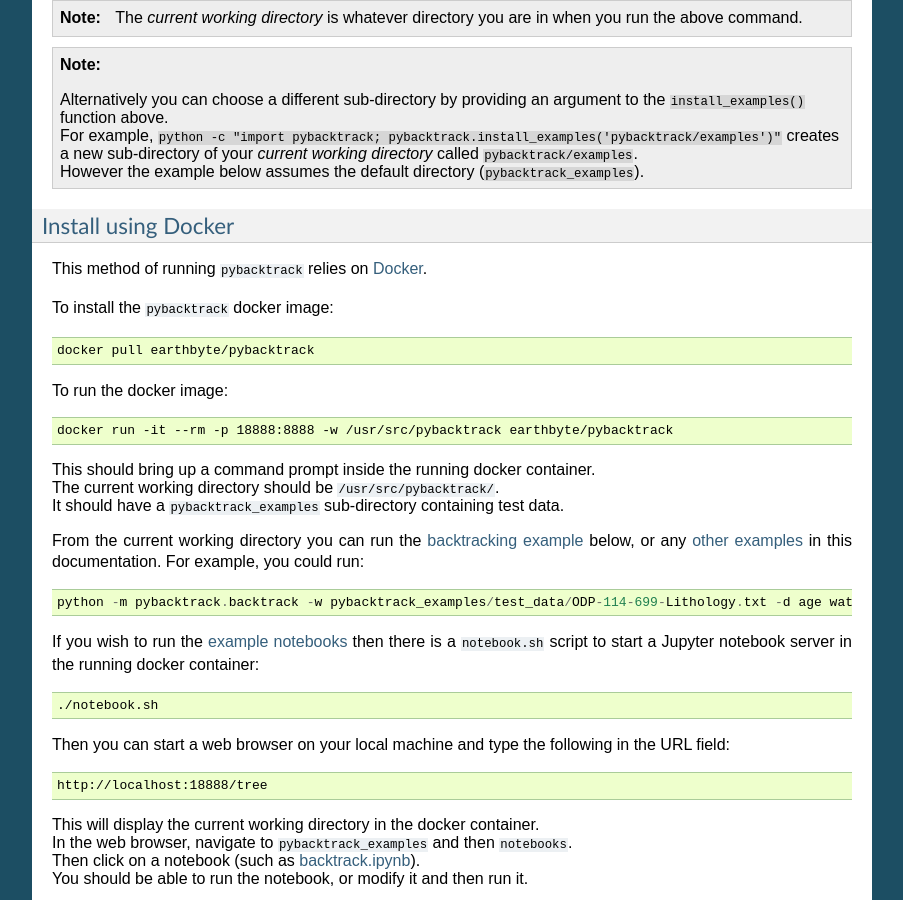
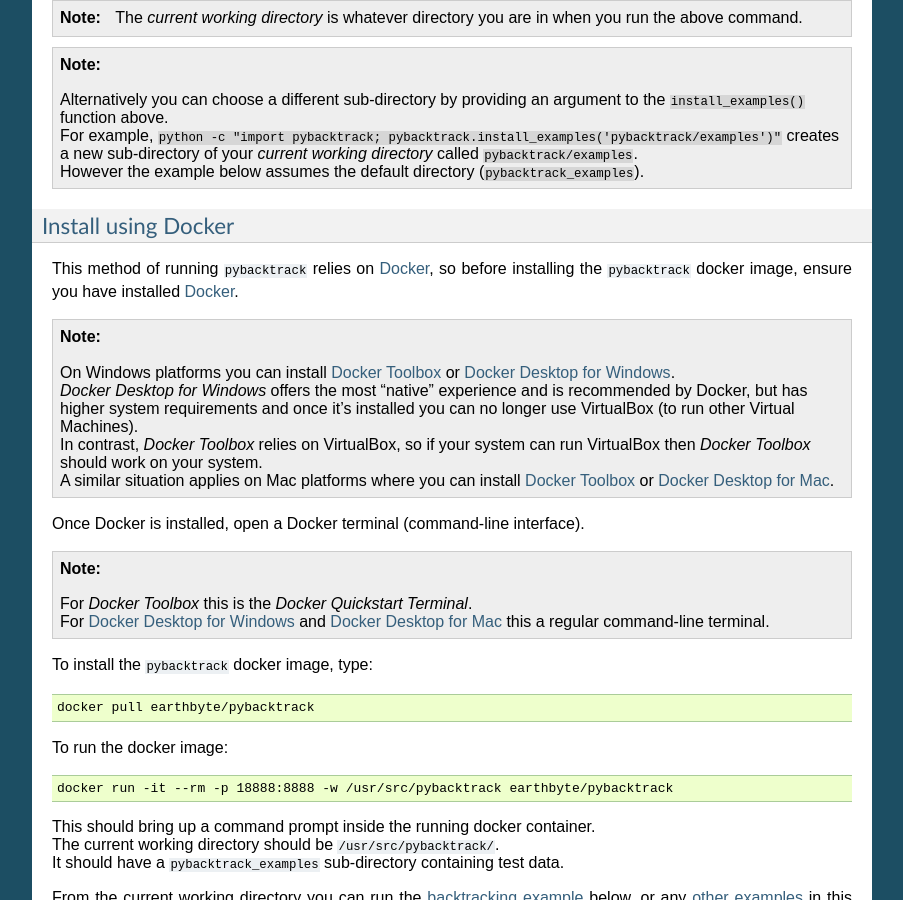
Before and after one commit to EarthByte/pyBacktrack, a Sphinx documentation site: the page built from docs/pybacktrack_getting_started.rst, in a window 1280 px wide and 900 px high, scrolled down 3524 px. Shown: the whole window, without its empty margins (198-1101 px from the left). Built offline with Sphinx 7.4.7, drawn with Linux system fonts in a browser that asks for light colours.

Commit message:
A note on installing Docker on Windows/Mac.

```diff
--- a/docs/pybacktrack_getting_started.rst
+++ b/docs/pybacktrack_getting_started.rst
@@ -198,9 +198,26 @@ The following command installs the examples (example data and notebooks) to a ne
 Install using Docker
 --------------------
 
-This method of running ``pybacktrack`` relies on `Docker <https://www.docker.com/>`_.
+This method of running ``pybacktrack`` relies on `Docker <https://www.docker.com/>`_, so before installing
+the ``pybacktrack`` docker image, ensure you have installed `Docker <https://www.docker.com/>`_.
 
-To install the ``pybacktrack`` docker image:
+.. note:: | On Windows platforms you can install `Docker Toolbox <https://docs.docker.com/toolbox/overview/>`_ or
+            `Docker Desktop for Windows <https://docs.docker.com/docker-for-windows/install/>`_.
+          | *Docker Desktop for Windows* offers the most "native" experience and is recommended by Docker, but has
+            higher system requirements and once it's installed you can no longer use VirtualBox (to run other Virtual Machines).
+          | In contrast, *Docker Toolbox* relies on VirtualBox, so if your system can run VirtualBox then
+            *Docker Toolbox* should work on your system.
+          | A similar situation applies on Mac platforms where you can install
+            `Docker Toolbox <https://docs.docker.com/toolbox/overview/>`_ or
+            `Docker Desktop for Mac <https://docs.docker.com/docker-for-mac/install/>`_.
+
+Once Docker is installed, open a Docker terminal (command-line interface).
+
+.. note:: | For *Docker Toolbox* this is the *Docker Quickstart Terminal*.
+          | For `Docker Desktop for Windows <https://docs.docker.com/docker-for-windows/install/>`_ and
+            `Docker Desktop for Mac <https://docs.docker.com/docker-for-mac/install/>`_ this a regular command-line terminal.
+
+To install the ``pybacktrack`` docker image, type:
 
 .. code-block:: none
 
```
